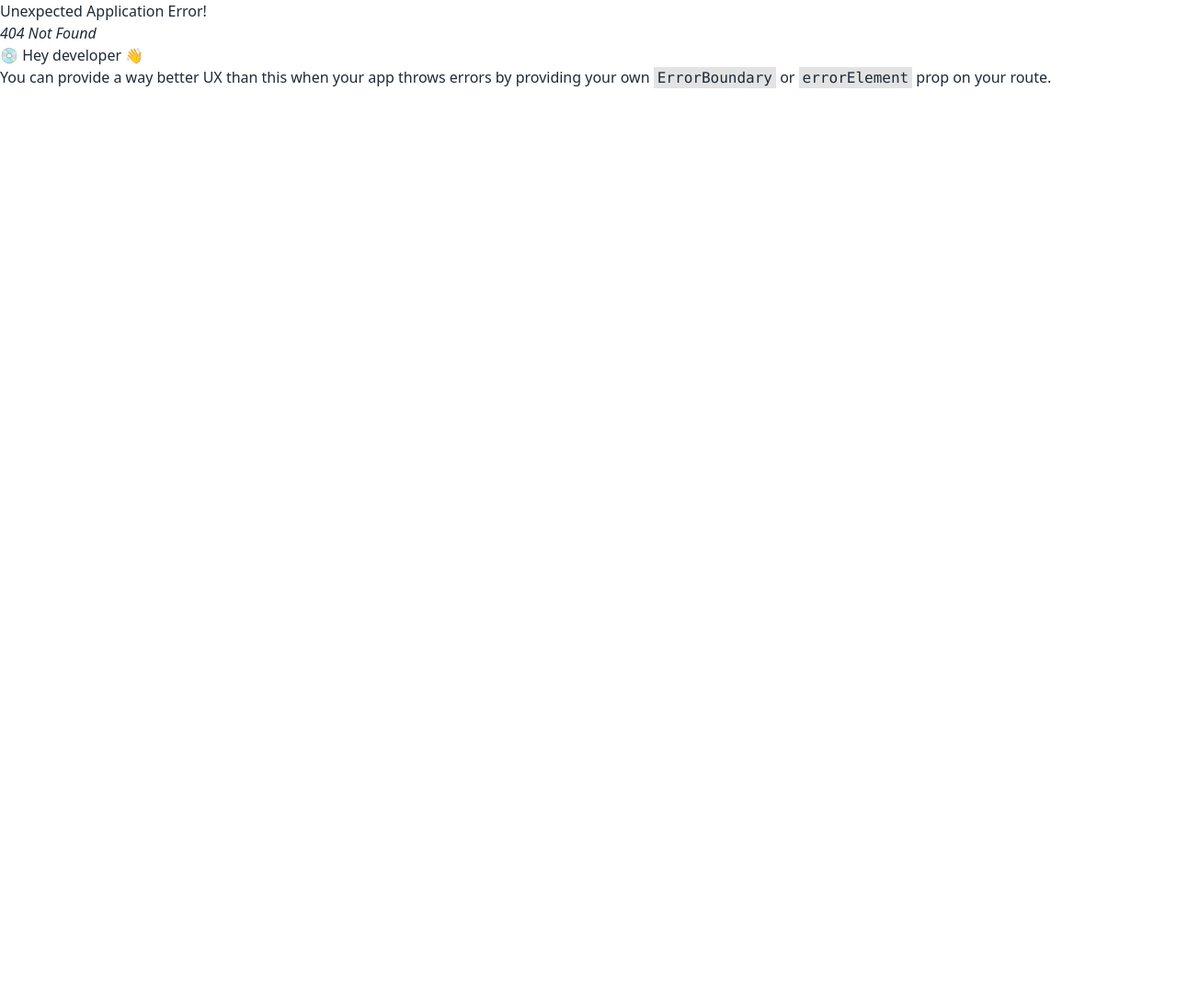
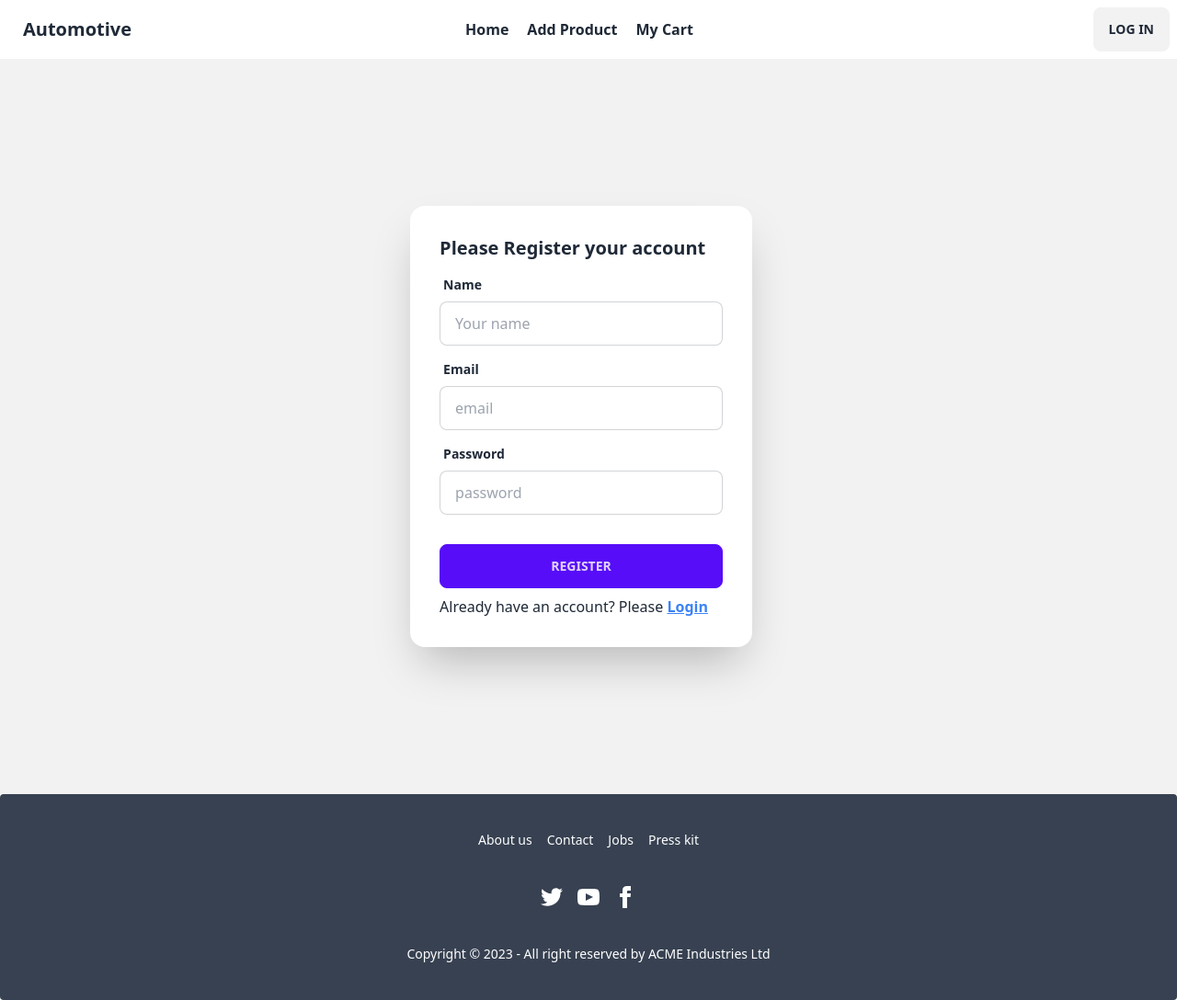
Before and after one commit to Mahbub2027/automotive-store-client, a React (Vite) app: page /signup in a window 1280 px wide. Before the commit this address had no page. Shown: the whole page at 92% size. Before the commit the page ends 800 px from the top, so only its background shows below. Built offline with nearby package versions, Linux system fonts and the light colour scheme.

Commit message:
login & signup page added

```diff
--- /dev/null
+++ b/src/components/auth/LogIn.jsx
@@ -0,0 +1,50 @@
+import { Link } from "react-router-dom";
+
+const LogIn = () => {
+
+    const handleLogin = event =>{
+        event.preventDefault();
+        const form = event.target;
+        const email = form.email.value;
+        const password = form.password.value;
+
+        const user = {email, password};
+        console.log(user);
+    }
+    return (
+        <div className="hero min-h-screen bg-base-200">
+            <div className="hero-content flex-col lg:flex-row-reverse">
+                <div className="text-center lg:text-left">
+                    {/* <h1 className="text-5xl font-bold">Login now!</h1> */}
+
+                </div>
+                <div className="card flex-shrink-0 w-full max-w-sm shadow-2xl bg-base-100">
+                    <form onSubmit={handleLogin} className="card-body">
+                    <h1 className="text-xl font-bold">Please Login your account</h1>
+                        <div className="form-control">
+                            <label className="label">
+                                <span className="label-text">Email</span>
+                            </label>
+                            <input type="email" name="email" placeholder="email" className="input input-bordered" required />
+                        </div>
+                        <div className="form-control">
+                            <label className="label">
+                                <span className="label-text">Password</span>
+                            </label>
+                            <input type="password" name="password" placeholder="password" className="input input-bordered" required />
+                            {/* <label className="label">
+                                <a href="#" className="label-text-alt link link-hover">Forgot password?</a>
+                            </label> */}
+                        </div>
+                        <div className="form-control mt-6">
+                            <button className="btn btn-primary">Login</button>
+                        </div>
+                        <p>New here? Please <Link className="text-blue-500 underline font-semibold" to="/signup">Register</Link></p>
+                    </form>
+                </div>
+            </div>
+        </div>
+    );
+};
+
+export default LogIn;
--- /dev/null
+++ b/src/components/auth/SignUp.jsx
@@ -0,0 +1,57 @@
+import { Link } from "react-router-dom";
+
+const SignUp = () => {
+
+    const handleSignup = event =>{
+        event.preventDefault();
+        const form = event.target;
+        const name = form.name.value;
+        const email = form.email.value;
+        const password = form.password.value;
+
+        const user = {name,email, password};
+        console.log(user);
+    }
+    return (
+        <div className="hero min-h-screen bg-base-200">
+            <div className="hero-content flex-col lg:flex-row-reverse">
+                <div className="text-center lg:text-left">
+                    {/* <h1 className="text-5xl font-bold">Login now!</h1> */}
+
+                </div>
+                <div className="card flex-shrink-0 w-full max-w-sm shadow-2xl bg-base-100">
+                    <form onSubmit={handleSignup} className="card-body">
+                    <h1 className="text-xl font-bold">Please Register your account</h1>
+                        <div className="form-control">
+                            <label className="label">
+                                <span className="label-text font-semibold">Name</span>
+                            </label>
+                            <input type="text" name="name" placeholder="Your name" className="input input-bordered" required />
+                        </div>
+                        <div className="form-control">
+                            <label className="label">
+                                <span className="label-text font-semibold">Email</span>
+                            </label>
+                            <input type="email" name="email" placeholder="email" className="input input-bordered" required />
+                        </div>
+                        <div className="form-control">
+                            <label className="label">
+                                <span className="label-text font-semibold">Password</span>
+                            </label>
+                            <input type="password" name="password" placeholder="password" className="input input-bordered" required />
+                            {/* <label className="label">
+                                <a href="#" className="label-text-alt link link-hover">Forgot password?</a>
+                            </label> */}
+                        </div>
+                        <div className="form-control mt-6">
+                            <button className="btn btn-primary">Register</button>
+                        </div>
+                        <p>Already have an account? Please <Link className="text-blue-500 underline font-semibold" to="/signup">Login</Link></p>
+                    </form>
+                </div>
+            </div>
+        </div>
+    );
+};
+
+export default SignUp;
--- a/src/components/pages/Footer/Footer.jsx
+++ b/src/components/pages/Footer/Footer.jsx
@@ -1,9 +1,24 @@
 
 const Footer = () => {
     return (
-        <div>
-            <h2>Footer</h2>
-        </div>
+        <footer className="footer footer-center p-10 bg-gray-700 text-white rounded">
+            <nav className="grid grid-flow-col gap-4">
+                <a className="link link-hover">About us</a>
+                <a className="link link-hover">Contact</a>
+                <a className="link link-hover">Jobs</a>
+                <a className="link link-hover">Press kit</a>
+            </nav>
+            <nav>
+                <div className="grid grid-flow-col gap-4">
+                    <a><svg xmlns="http://www.w3.org/2000/svg" width="24" height="24" viewBox="0 0 24 24" className="fill-current"><path d="M24 4.557c-.883.392-1.832.656-2.828.775 1.017-.609 1.798-1.574 2.165-2.724-.951.564-2.005.974-3.127 1.195-.897-.957-2.178-1.555-3.594-1.555-3.179 0-5.515 2.966-4.797 6.045-4.091-.205-7.719-2.165-10.148-5.144-1.29 2.213-.669 5.108 1.523 6.574-.806-.026-1.566-.247-2.229-.616-.054 2.281 1.581 4.415 3.949 4.89-.693.188-1.452.232-2.224.084.626 1.956 2.444 3.379 4.6 3.419-2.07 1.623-4.678 2.348-7.29 2.04 2.179 1.397 4.768 2.212 7.548 2.212 9.142 0 14.307-7.721 13.995-14.646.962-.695 1.797-1.562 2.457-2.549z"></path></svg></a>
+                    <a><svg xmlns="http://www.w3.org/2000/svg" width="24" height="24" viewBox="0 0 24 24" className="fill-current"><path d="M19.615 3.184c-3.604-.246-11.631-.245-15.23 0-3.897.266-4.356 2.62-4.385 8.816.029 6.185.484 8.549 4.385 8.816 3.6.245 11.626.246 15.23 0 3.897-.266 4.356-2.62 4.385-8.816-.029-6.185-.484-8.549-4.385-8.816zm-10.615 12.816v-8l8 3.993-8 4.007z"></path></svg></a>
+                    <a><svg xmlns="http://www.w3.org/2000/svg" width="24" height="24" viewBox="0 0 24 24" className="fill-current"><path d="M9 8h-3v4h3v12h5v-12h3.642l.358-4h-4v-1.667c0-.955.192-1.333 1.115-1.333h2.885v-5h-3.808c-3.596 0-5.192 1.583-5.192 4.615v3.385z"></path></svg></a>
+                </div>
+            </nav>
+            <aside>
+                <p>Copyright © 2023 - All right reserved by ACME Industries Ltd</p>
+            </aside>
+        </footer>
     );
 };
 
--- a/src/components/pages/Home/Home.jsx
+++ b/src/components/pages/Home/Home.jsx
@@ -1,4 +1,4 @@
-import Navbar from "../Navbar/Navbar";
+
 
 const Home = () => {
     return (
--- a/src/components/pages/Navbar/Navbar.jsx
+++ b/src/components/pages/Navbar/Navbar.jsx
@@ -5,9 +5,9 @@
 
     const navLinks = <>
 
-    <li><NavLink to='/'>Home</NavLink></li>
-    <li><NavLink to='/addCart'>Add to Cart</NavLink></li>
-    <li><NavLink to='/myCart'>My Cart</NavLink></li>
+        <li className="mr-5 font-bold"><NavLink to='/'>Home</NavLink></li>
+        <li className="mr-5 font-bold"><NavLink to='/addCart'>Add Product</NavLink></li>
+        <li className="mr-5 font-bold"><NavLink to='/myCart'>My Cart</NavLink></li>
 
 
     </>
@@ -27,13 +27,19 @@
                 <a className="btn btn-ghost normal-case text-xl">Automotive</a>
             </div>
             <div className="navbar-center hidden lg:flex">
-                <ul className="menu menu-horizontal px-1">
+                <ul className=" menu-horizontal px-1">
                     {navLinks}
 
                 </ul>
             </div>
             <div className="navbar-end">
-                <a className="btn">Button</a>
+                {/* <label tabIndex={0} className="btn btn-ghost btn-circle avatar">
+                    <div className="w-10 rounded-full">
+                        <img src="/images/stock/photo-1534528741775-53994a69daeb.jpg" />
+
+                    </div>
+                </label> */}
+                <a className="btn">Log in</a>
             </div>
         </div>
     );
```
Also changed, not shown: src/main.jsx (+10 -0 lines).
